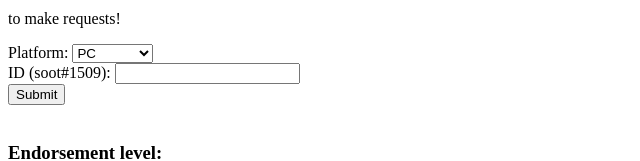
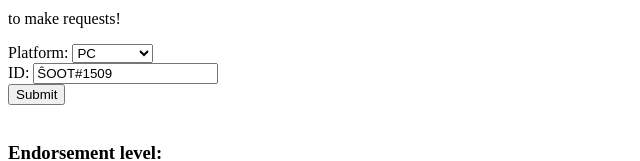
Before and after one commit to au5ton/overwatch-endorsement-api, a website: page index.html in a window 1280 px wide. Shown: the part 132-293 px from the top of the page, without its empty margins (0-640 px from the left). Drawn offline with Linux system fonts and the light colour scheme.

Commit message:
added example battletag

```diff
--- a/index.html
+++ b/index.html
@@ -14,7 +14,7 @@
             <option value="xbl">Xbox Live</option>
             <option value="psn">PSN</option>
         </select><br>
-        ID (soot#1509): <input type="text" name="battletag"><br>
+        ID: <input type="text" name="battletag" value="ŜOOT#1509"><br>
         <input id="submit-button" type="button" value="Submit"><br><br>
         <h3>Endorsement level: <span id="commend-lvl"></span></h3>
         <h3>Shotcaller: <span id="commend-shot"></span></h3>
```
